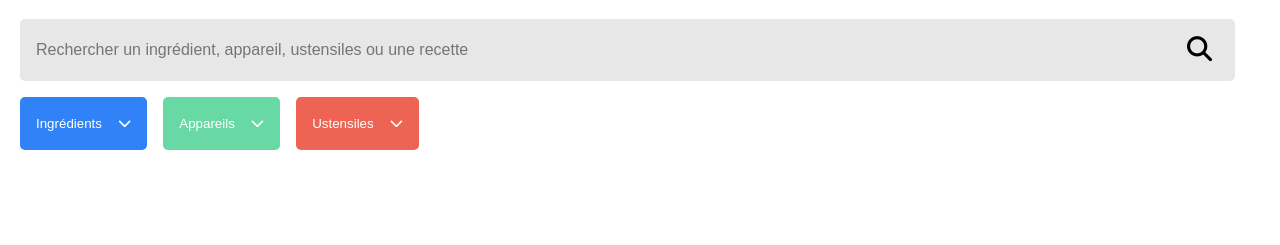
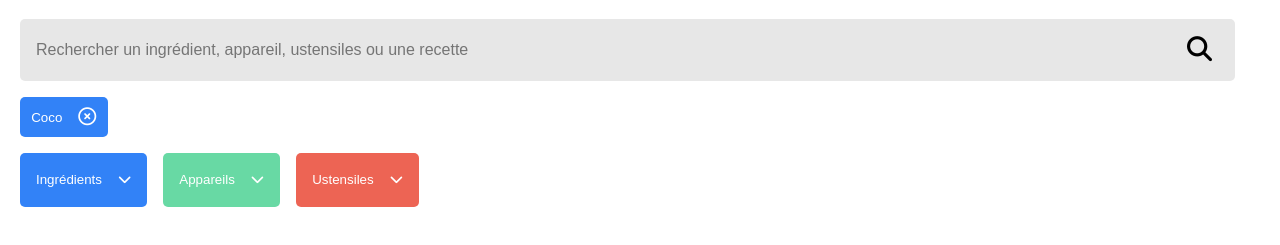
Before and after one commit to rayanadir/RayanDahmena_7_06112021, a website with bundled scripts: page index.html in a window 1280 px wide. Shown: the part 103-348 px from the top of the page. Built offline with nearby package versions, Linux system fonts and the light colour scheme.

Commit message:
intégration resultat filtre

```diff
--- a/index.html
+++ b/index.html
@@ -28,15 +28,23 @@
         </section>
 
         <section class="filter">
-            <button class="filter__button filter__1">Ingrédients
+            <div class="filter__results">
+                <button class="filter__result">
+                    Coco
+                    <i class="far fa-times-circle filter__close"></i>
+                </button>
+            </div>
+            <div class="filter__buttons">
+                <button class="filter__button filter__1">Ingrédients
                 <i class="fas fa-chevron-down"></i>
             </button>
-            <button class="filter__button filter__2">Appareils
+                <button class="filter__button filter__2">Appareils
                 <i class="fas fa-chevron-down"></i>
             </button>
-            <button class="filter__button filter__3">Ustensiles
+                <button class="filter__button filter__3">Ustensiles
                 <i class="fas fa-chevron-down"></i>
             </button>
+            </div>
         </section>
 
         <section class="recipes" id="recipes">
--- a/sass/assets/_filter.scss
+++ b/sass/assets/_filter.scss
@@ -1,8 +1,13 @@
 .filter {
     padding-top: 1rem;
-    font-family: 'DM-sans', sans-serif;
+    font-family: 'Lato', sans-serif;
     display: flex;
-    column-gap: 1rem;
+    flex-direction: column;
+    row-gap: 1rem;
+    &__buttons {
+        display: flex;
+        column-gap: 1rem;
+    }
     &__button {
         padding: 1.2rem 1rem;
         border-radius: 5px;
@@ -12,6 +17,22 @@
         align-items: center;
         column-gap: 1rem;
         cursor: pointer;
+    }
+    &__result {
+        display: flex;
+        justify-content: space-between;
+        column-gap: 1rem;
+        align-items: center;
+        background: #3282F7;
+        border: 0;
+        border-radius: 5px;
+        padding: .7rem;
+        color: white;
+        cursor: pointer;
+    }
+    &__close {
+        color: white;
+        font-size: 18px;
     }
     &__1 {
         background: #3282F7;
```
Also changed, not shown: css/styles.css, 1 other file.
